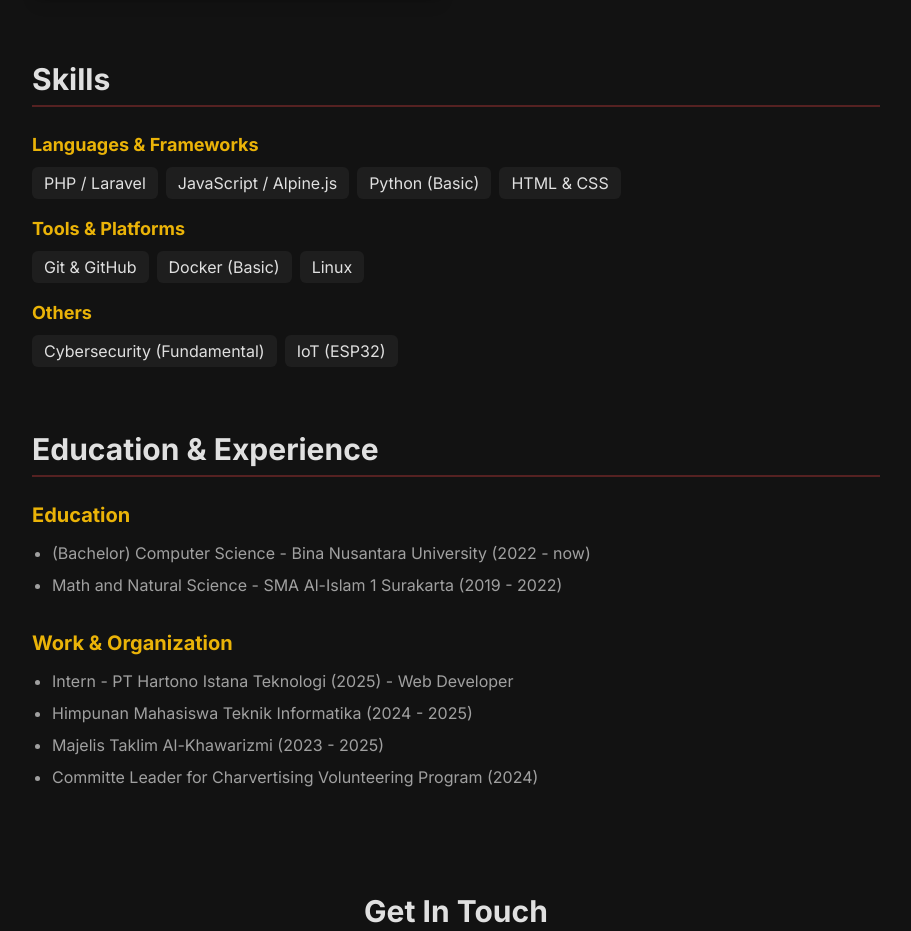
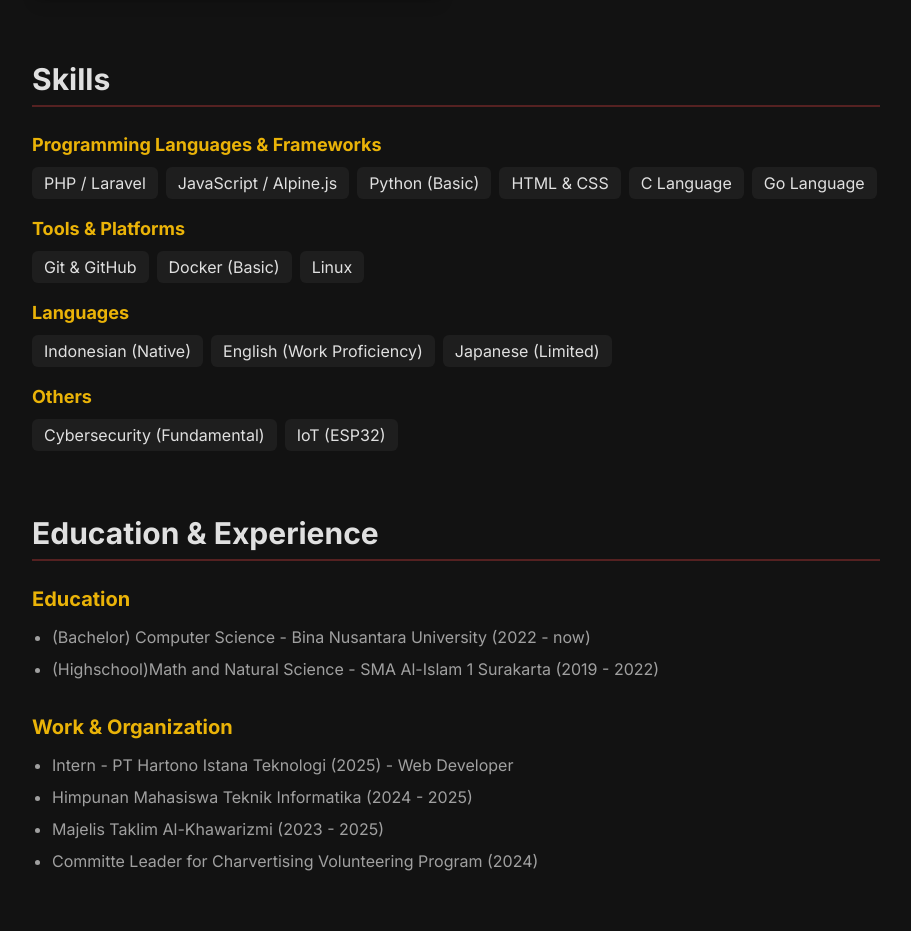
Before and after one commit to lemonaddict/lemonaddict.github.io, a plain HTML site: page index.html in a window 1280 px wide. Shown: the part 1123-2054 px from the top of the page, without its empty margins (184-1095 px from the left). Drawn offline with nearby package versions, Linux system fonts and the light colour scheme.

Commit message:
edit skills

```diff
--- a/index.html
+++ b/index.html
@@ -146,12 +146,14 @@
             <h2 class="text-3xl font-bold mb-6 border-b-2 border-dark-primary/30 pb-2">Skills</h2>
             <div class="space-y-4">
                  <div>
-                    <h3 class="font-semibold text-lg text-dark-secondary mb-2">Languages & Frameworks</h3>
+                    <h3 class="font-semibold text-lg text-dark-secondary mb-2">Programming Languages & Frameworks</h3>
                     <div class="flex flex-wrap gap-2">
                         <span class="bg-dark-surface px-3 py-1 rounded-md">PHP / Laravel</span>
                         <span class="bg-dark-surface px-3 py-1 rounded-md">JavaScript / Alpine.js</span>
                         <span class="bg-dark-surface px-3 py-1 rounded-md">Python (Basic)</span>
                         <span class="bg-dark-surface px-3 py-1 rounded-md">HTML & CSS</span>
+                        <span class="bg-dark-surface px-3 py-1 rounded-md">C Language</span>
+                        <span class="bg-dark-surface px-3 py-1 rounded-md">Go Language</span>
                     </div>
                 </div>
                 <div>
@@ -160,6 +162,14 @@
                         <span class="bg-dark-surface px-3 py-1 rounded-md">Git & GitHub</span>
                         <span class="bg-dark-surface px-3 py-1 rounded-md">Docker (Basic)</span>
                         <span class="bg-dark-surface px-3 py-1 rounded-md">Linux</span>
+                    </div>
+                </div>
+                <div>
+                    <h3 class="font-semibold text-lg text-dark-secondary mb-2">Languages</h3>
+                    <div class="flex flex-wrap gap-2">
+                        <span class="bg-dark-surface px-3 py-1 rounded-md">Indonesian (Native)</span>
+                        <span class="bg-dark-surface px-3 py-1 rounded-md">English (Work Proficiency)</span>
+                        <span class="bg-dark-surface px-3 py-1 rounded-md">Japanese (Limited)</span>
                     </div>
                 </div>
                  <div>
@@ -180,7 +190,7 @@
                  <h3 class="text-xl font-semibold text-dark-secondary mb-3">Education</h3>
                  <ul class="list-disc ml-5 space-y-2 text-dark-subtext">
                     <li>(Bachelor) Computer Science - Bina Nusantara University (2022 - now)</li>
-                    <li>Math and Natural Science - SMA Al-Islam 1 Surakarta (2019 - 2022)</li>
+                    <li>(Highschool)Math and Natural Science - SMA Al-Islam 1 Surakarta (2019 - 2022)</li>
                  </ul>
              </div>
              <!-- Pekerjaan & Organisasi -->
```
